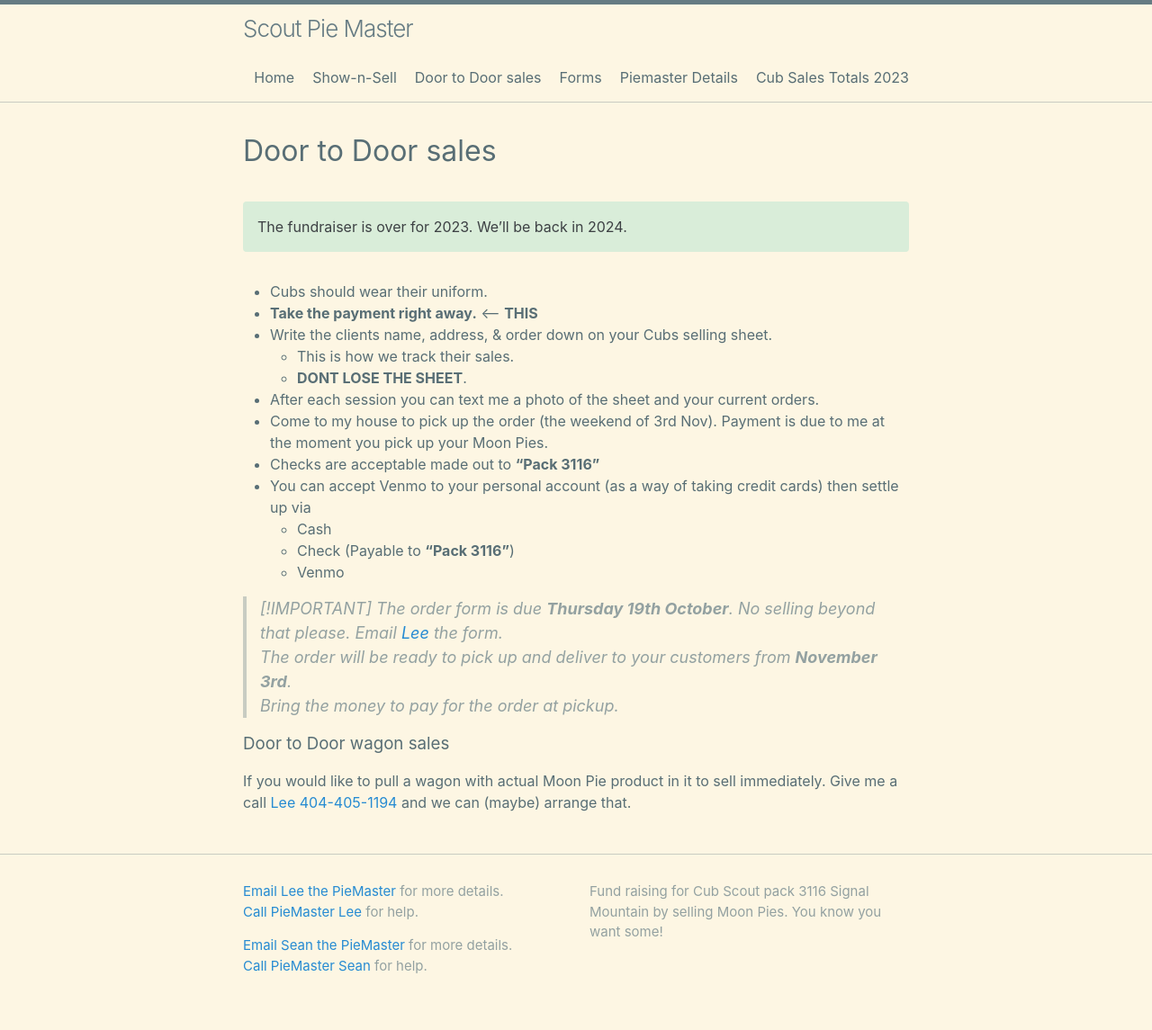
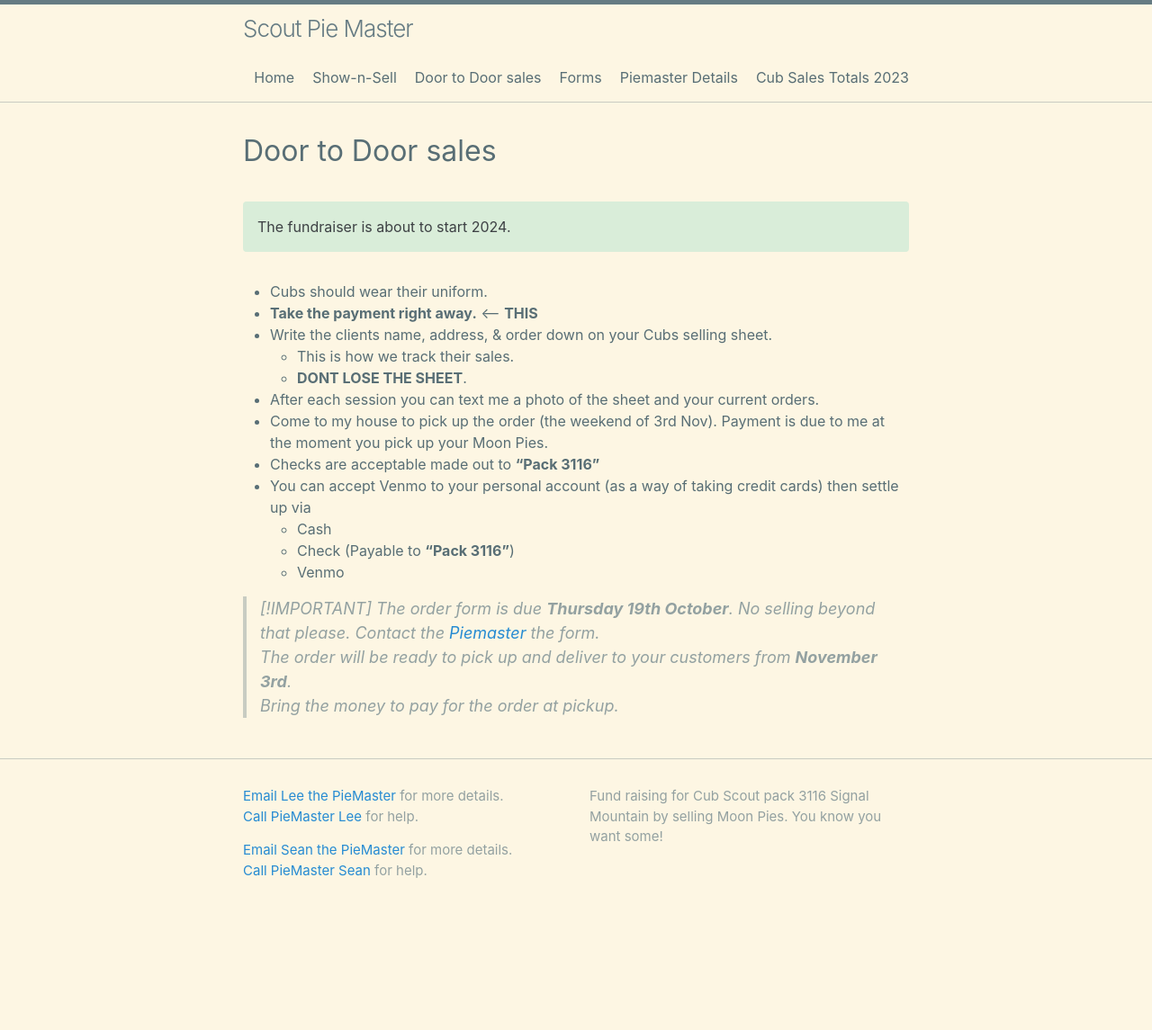
Before and after one commit to CodeJourneymen/scoutpiemaster, a Jekyll site: the page built from doortodoor.md, in a window 1280 px wide. Shown: the whole page at 90% size. Built offline with Jekyll 4.4.1, drawn with Linux system fonts in a browser that asks for light colours; after the commit the page ends 1039 px from its top, so only the background shows below that.

Commit message:
Update doortodoor.md

```diff
--- a/doortodoor.md
+++ b/doortodoor.md
@@ -4,7 +4,7 @@ title: Door to Door sales
 permalink: /doortodoor/
 ---
 
-The fundraiser is over for 2023. We'll be back in 2024.<br/>
+The fundraiser is about to start 2024.<br/>
 {: .notice--success }
 
 
@@ -24,11 +24,6 @@ The fundraiser is over for 2023. We'll be back in 2024.<br/>
 
 
 > [!IMPORTANT]
-> The order form is due **Thursday 19th October**. No selling beyond that please. Email [Lee](lee@codejourneymen.com) the form.<br/>
+> The order form is due **Thursday 19th October**. No selling beyond that please. Contact the [Piemaster](lee@codejourneymen.com) the form.<br/>
 > The order will be ready to pick up and deliver to your customers from **November 3rd**.<br/>
 > Bring the money to pay for the order at pickup.<br/>
-
-
-### Door to Door wagon sales
-
-If you would like to pull a wagon with actual Moon Pie product in it to sell immediately. Give me a call [Lee 404-405-1194](tel:4044051194) and we can (maybe) arrange that.
```
